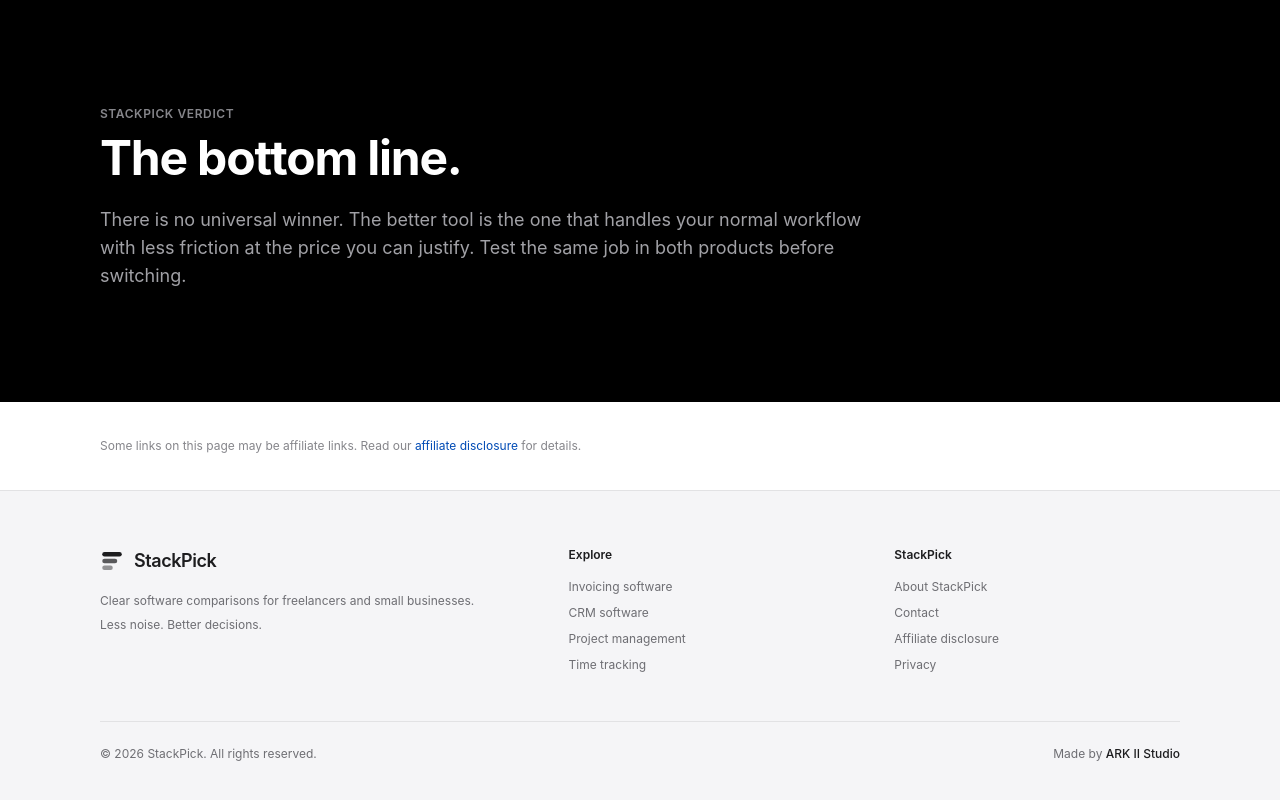
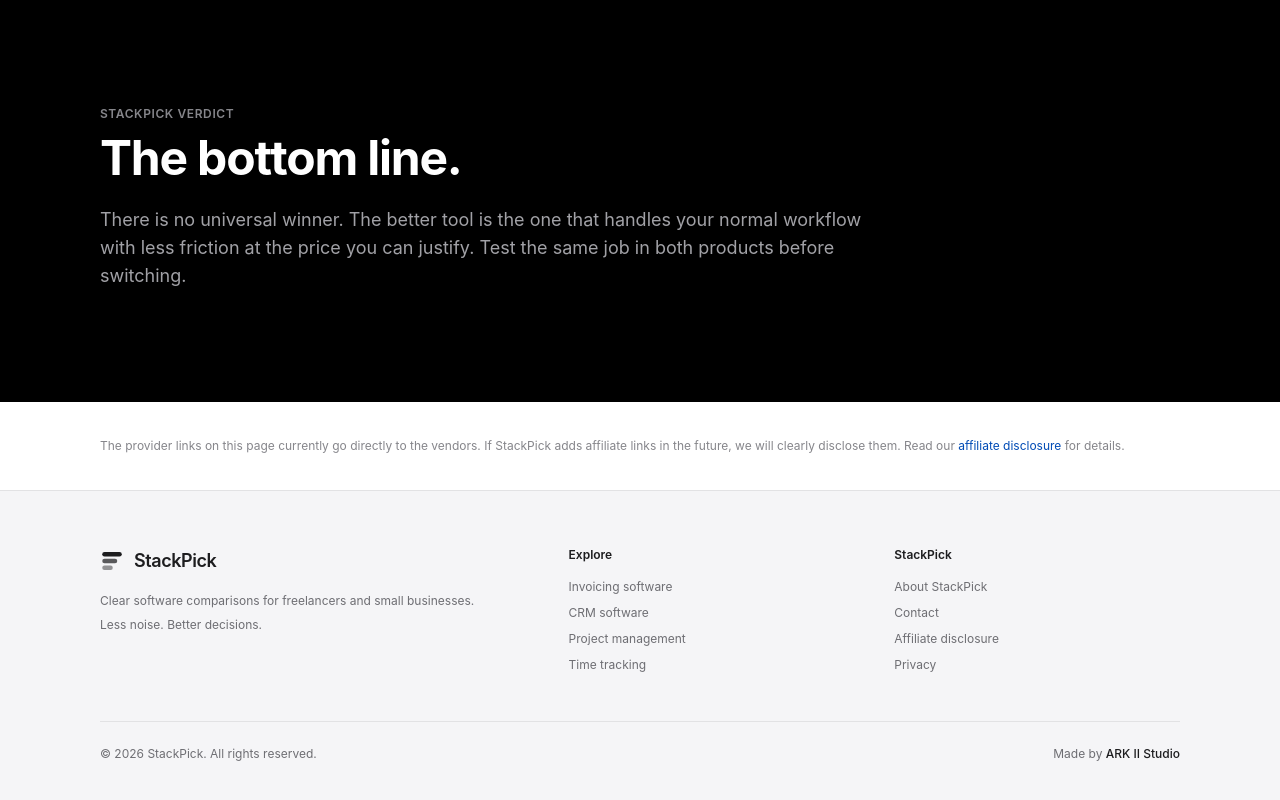
Before and after one commit to LinukaBandara/StackPick, a Next.js app: page /best/trello-vs-asana in a window 1280 px wide. Shown: the part 2725-3525 px from the top of the page. Built offline with nearby package versions, Linux system fonts and the light colour scheme; no server answers.

Commit message:
Make vendor link disclosure accurate before affiliate launch

```diff
--- a/components/ComparisonArticle.tsx
+++ b/components/ComparisonArticle.tsx
@@ -166,7 +166,7 @@ export default function ComparisonArticle({
                     <a
                       href={tool.url}
                       target="_blank"
-                      rel="noopener noreferrer sponsored"
+                      rel="noopener noreferrer"
                       className="inline-flex rounded-full bg-[#004bb5] px-3.5 py-1.5 text-xs font-semibold text-white transition hover:bg-[#00388c]"
                     >
                       Pricing ↗
@@ -201,7 +201,7 @@ export default function ComparisonArticle({
                   <a
                     href={tool.url}
                     target="_blank"
-                    rel="noopener noreferrer sponsored"
+                    rel="noopener noreferrer"
                     className="inline-flex items-center justify-center rounded-full bg-[#004bb5] px-5 py-2.5 text-xs font-semibold text-white shadow-sm transition hover:bg-[#00388c] shrink-0"
                   >
                     Check current pricing ↗
@@ -239,7 +239,7 @@ export default function ComparisonArticle({
       {/* Affiliate disclosure footer */}
       <div className="sp-container py-8">
         <p className="text-xs leading-6 text-[#86868b]">
-          Some links on this page may be affiliate links. Read our{" "}
+          The provider links on this page currently go directly to the vendors. If StackPick adds affiliate links in the future, we will clearly disclose them. Read our{" "}
           <Link href="/affiliate-disclosure" className="text-[#004bb5] hover:underline">
             affiliate disclosure
           </Link>{" "}
```
